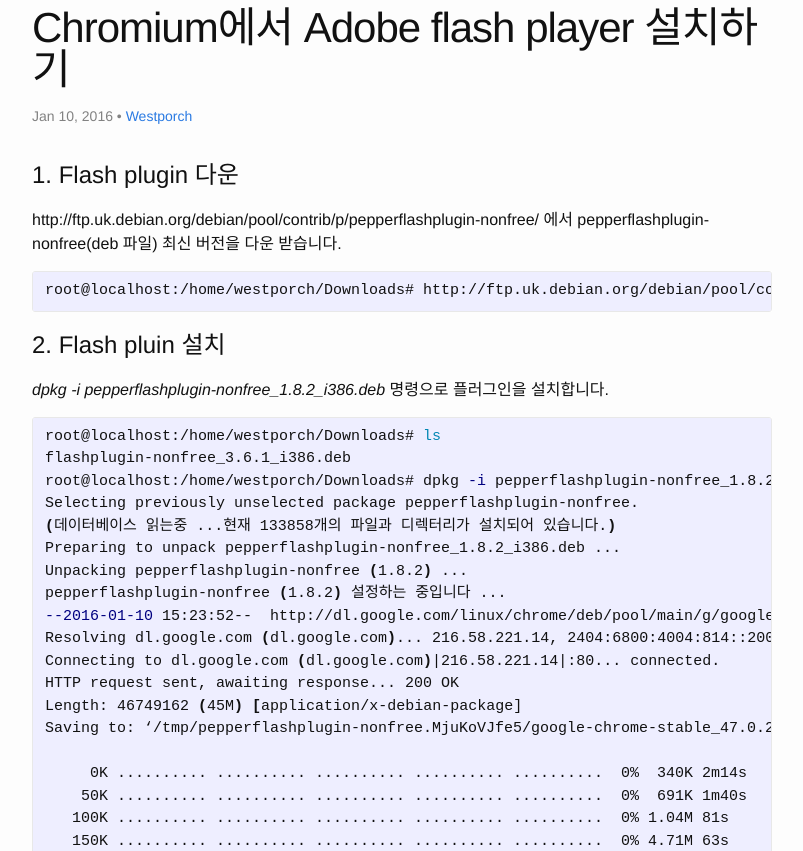
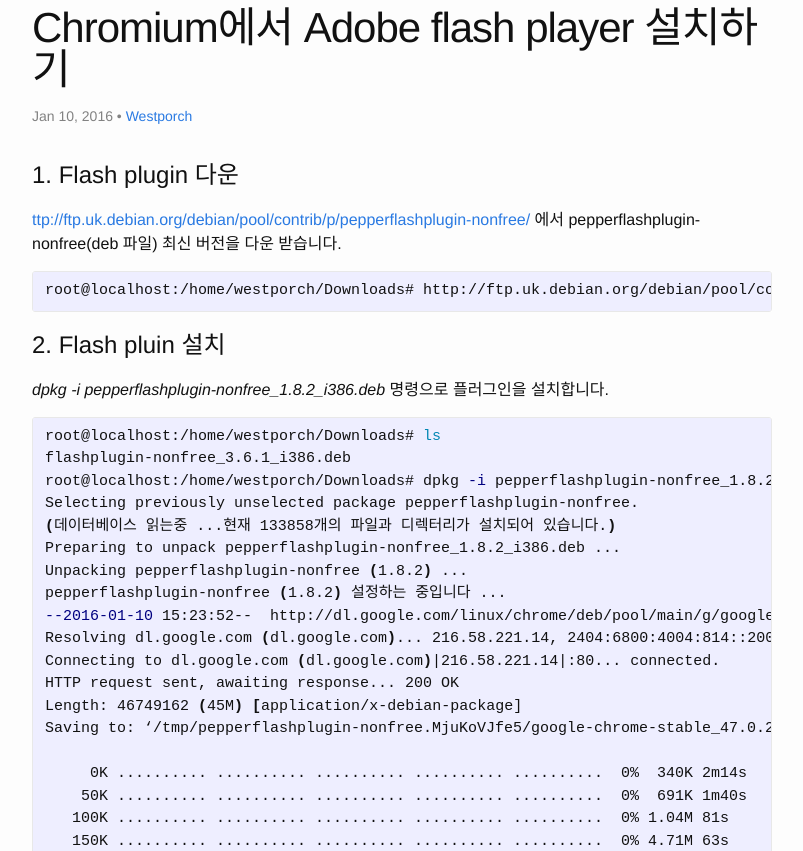
Before and after one commit to debianusers/debianusers.github.io, a Jekyll site: the page built from _posts/2016-01-10-Adobe-flash-player.md, in a window 1280 px wide and 900 px high, scrolled down 336 px, cut to the strip 49-900 px from the top of the window. Shown: the whole strip, without its empty margins (238-1041 px from the left). Built offline with Jekyll 4.4.1, drawn with Linux system fonts in a browser that asks for light colours; comment, search, counter and statistics services are not loaded; some of the changed lines change nothing that is shown.

Commit message:
링크 연결 기능 추가

```diff
--- a/_posts/2016-01-10-Adobe-flash-player.md
+++ b/_posts/2016-01-10-Adobe-flash-player.md
@@ -7,7 +7,7 @@
 
 # 1. Flash plugin 다운
 
-http://ftp.uk.debian.org/debian/pool/contrib/p/pepperflashplugin-nonfree/ 에서 pepperflashplugin-nonfree(deb 파일) 최신 버전을 다운 받습니다.
+[ttp://ftp.uk.debian.org/debian/pool/contrib/p/pepperflashplugin-nonfree/](http://ftp.uk.debian.org/debian/pool/contrib/p/pepperflashplugin-nonfree/) 에서 pepperflashplugin-nonfree(deb 파일) 최신 버전을 다운 받습니다.
 
 {% highlight sh %}
 root@localhost:/home/westporch/Downloads# http://ftp.uk.debian.org/debian/pool/contrib/p/pepperflashplugin-nonfree/pepperflashplugin-nonfree_1.8.2_i386.deb
@@ -63,6 +63,6 @@
 
 실행 중인 Chromium을 모두 종료한 뒤에 Chromium을 재시작합니다.
 
-주소 창에 *chrome://plugins*를 입력합니다.
+주소 창에 [chrome://plugins](chrome://plugins)를 입력합니다.
 
 plugins 항목에 *Adobe Flash Player*가 보이면 플러그인이 제대로 설치된 것입니다.
```
